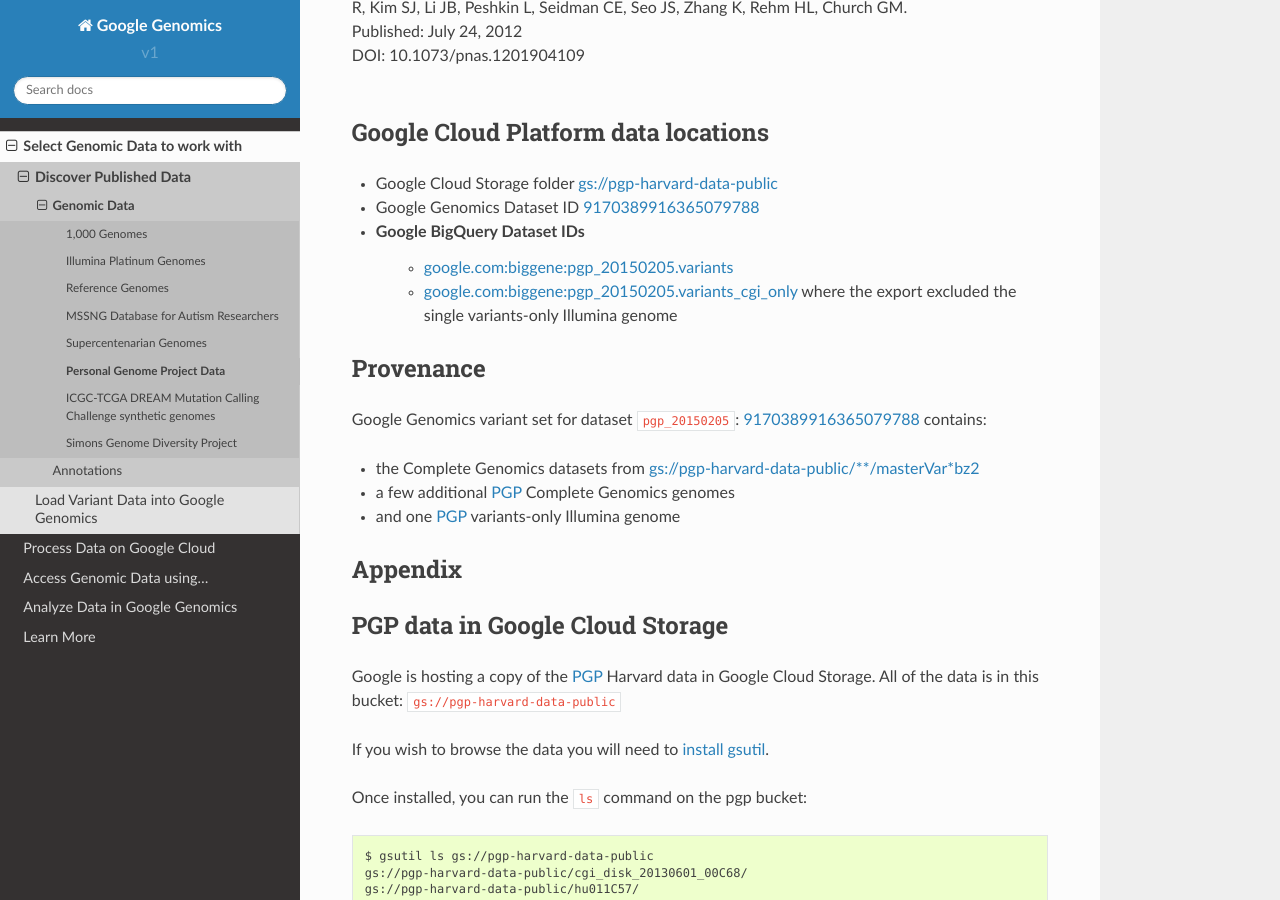
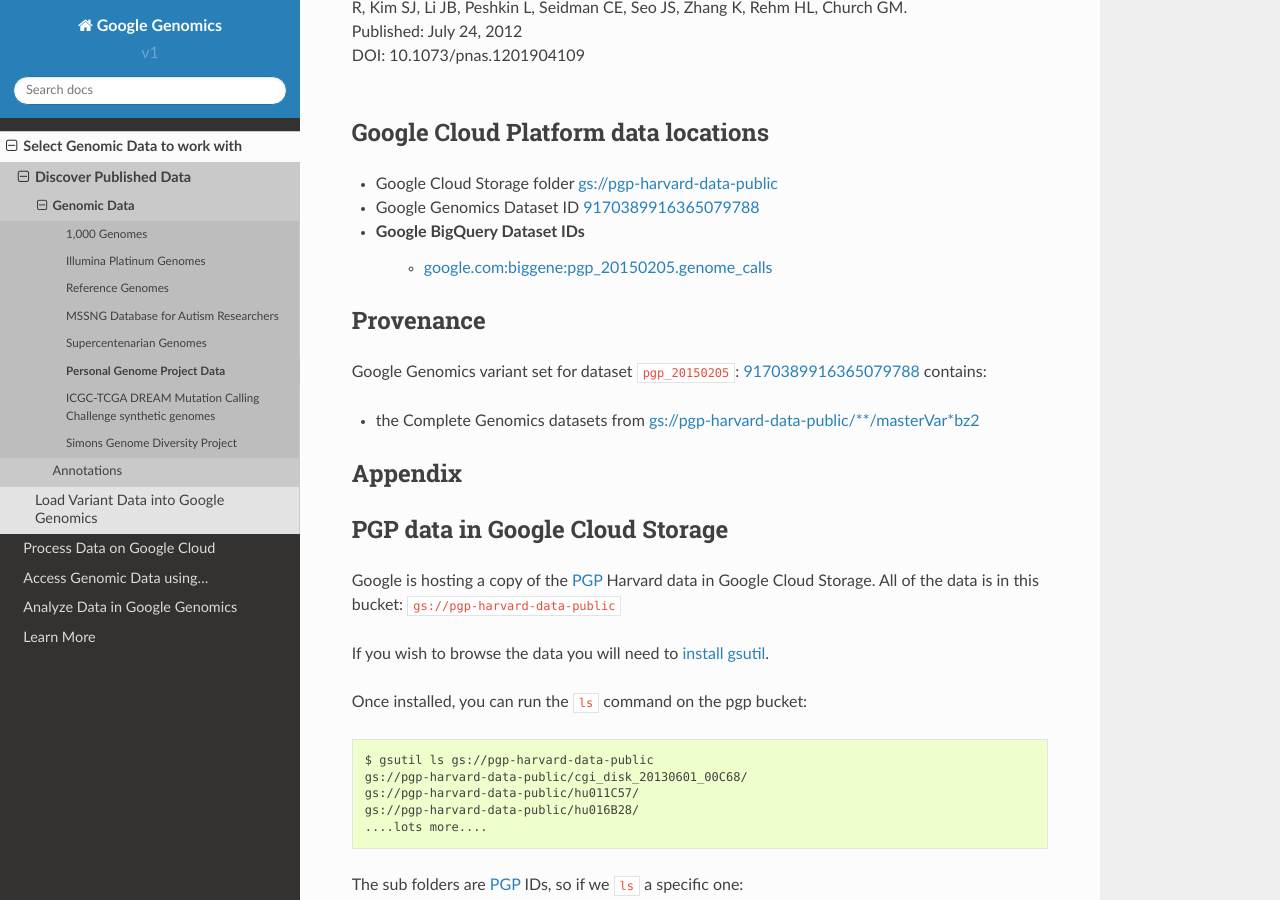
Before and after one commit to googlegenomics/readthedocs, a Sphinx documentation site: the page built from docs/source/use_cases/discover_public_data/pgp_public_data.rst, in a window 1280 px wide and 900 px high, scrolled down 380 px. Built offline with Sphinx 7.4.7 and the Read the Docs theme 2.0.0, drawn with Linux system fonts in a browser that asks for light colours.

Commit message:
Update table names.

```diff
--- a/docs/source/use_cases/discover_public_data/pgp_public_data.rst
+++ b/docs/source/use_cases/discover_public_data/pgp_public_data.rst
@@ -31,8 +31,7 @@
 * Google Cloud Storage folder `gs://pgp-harvard-data-public <https://console.developers.google.com/storage/pgp-harvard-data-public>`_
 * Google Genomics Dataset ID `9170389916365079788 <https://developers.google.com/apis-explorer/#p/genomics/v1beta2/genomics.datasets.get?datasetId=9170389916365079788>`_
 * Google BigQuery Dataset IDs
-   * `google.com:biggene:pgp_20150205.variants <https://bigquery.cloud.google.com/table/google.com:biggene:pgp_20150205.variants>`_
-   * `google.com:biggene:pgp_20150205.variants_cgi_only <https://bigquery.cloud.google.com/table/google.com:biggene:pgp_20150205.variants_cgi_only>`_ where the export excluded the single variants-only Illumina genome
+   * `google.com:biggene:pgp_20150205.genome_calls <https://bigquery.cloud.google.com/table/google.com:biggene:pgp_20150205.genome_calls>`_
 
 Provenance
 ----------
@@ -40,8 +39,6 @@
 Google Genomics variant set for dataset ``pgp_20150205``: `9170389916365079788 <https://developers.google.com/apis-explorer/#p/genomics/v1beta2/genomics.datasets.get?datasetId=9170389916365079788>`_ contains:
 
 * the Complete Genomics datasets from `gs://pgp-harvard-data-public/**/masterVar*bz2 <https://console.developers.google.com/storage/pgp-harvard-data-public>`_
-* a few additional `PGP`_ Complete Genomics genomes
-* and one `PGP`_ variants-only Illumina genome
 
 Appendix
 --------
```
